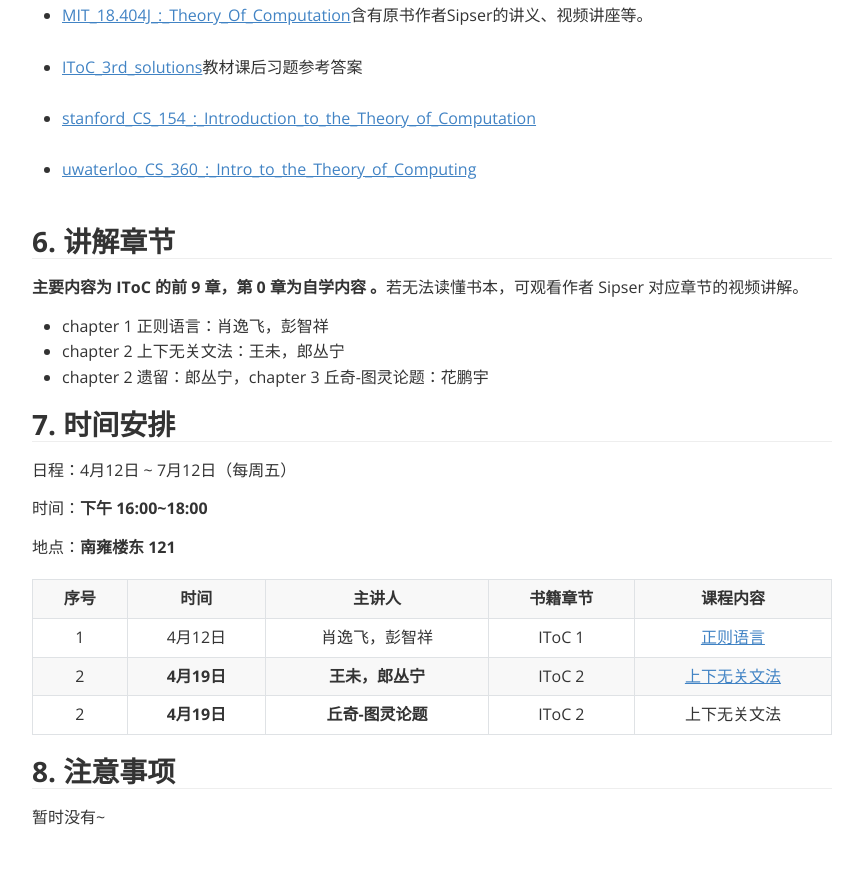
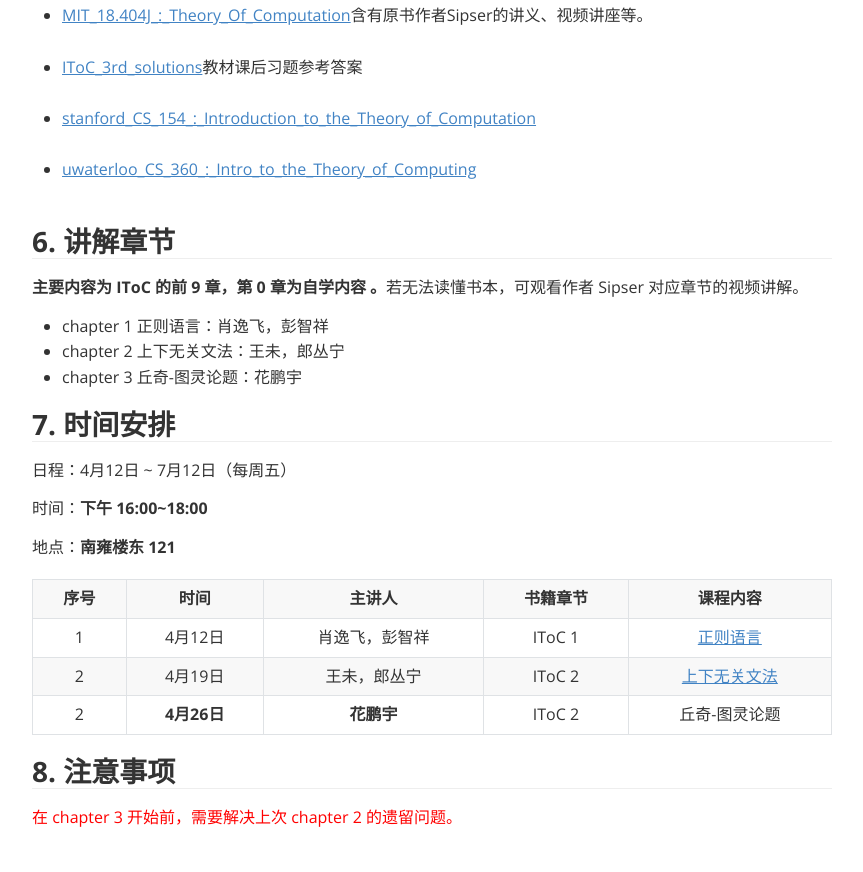
Before and after one commit to XinShuangZ/IToC, a plain HTML site: page index.html in a window 1280 px wide. Shown: the part 1012-1884 px from the top of the page, without its empty margins (208-1071 px from the left). Drawn offline with nearby package versions, Linux system fonts and the light colour scheme.

Commit message:
update information

```diff
--- a/index.html
+++ b/index.html
@@ -1525,7 +1525,7 @@
             <ul>
                 <li><span>chapter 1 正则语言：肖逸飞，彭智祥 </span></li>
                 <li><span>chapter 2 上下无关文法：王未，郎丛宁 </span></li>
-                <li><span>chapter 2 遗留：郎丛宁，chapter 3 丘奇-图灵论题：花鹏宇 </span></li>
+                <li><span>chapter 3 丘奇-图灵论题：花鹏宇 </span></li>
                 <!--
                 <li><span>chapter 3 丘奇-图灵论题：花鹏宇 </span></li>
                 <li><span>chapter 4 可判定性：王炯达 </span></li>
@@ -1569,8 +1569,8 @@
 
                         <tr>
                             <td><span>2</span></td>
-                            <td><span><b>4月19日</b></span></td>
-                            <td><span><b>王未，郎丛宁</b></span></td>
+                            <td><span>4月19日</span></td>
+                            <td><span>王未，郎丛宁</span></td>
                             <td><span>IToC 2</span></td>
                             <td><span><a
                                         href=https://github.com/heart-fresh/IToC/tree/main/chapter%201>上下无关文法</a></span>
@@ -1579,10 +1579,10 @@
 
                         <tr>
                             <td><span>2</span></td>
-                            <td><span><b>4月19日</b></span></td>
-                            <td><span><b>丘奇-图灵论题</b></span></td>
+                            <td><span><b>4月26日</b></span></td>
+                            <td><span><b>花鹏宇</b></span></td>
                             <td><span>IToC 2</span></td>
-                            <td><span>上下无关文法</span></td>
+                            <td><span>丘奇-图灵论题</span></td>
                         </tr>
                         <!--
                         <tr>
@@ -1617,7 +1617,7 @@
             </style>
 
             <h2 id='7. 注意事项'><span>8. 注意事项</span></h2>
-            暂时没有~
+            <p><span style="color: red;">在 chapter 3 开始前，需要解决上次 chapter 2 的遗留问题。</span></p>
             <p>&nbsp;</p>
         </div>
     </div>
```
